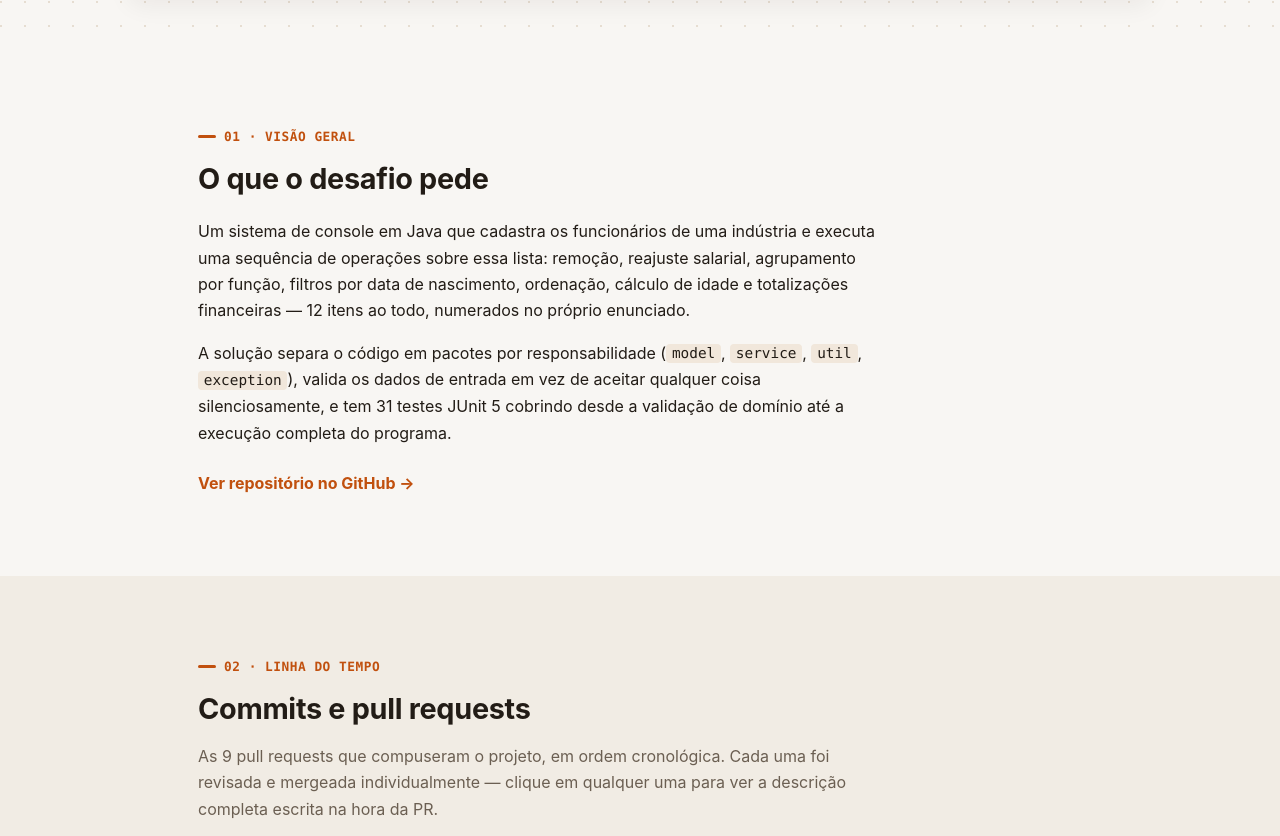
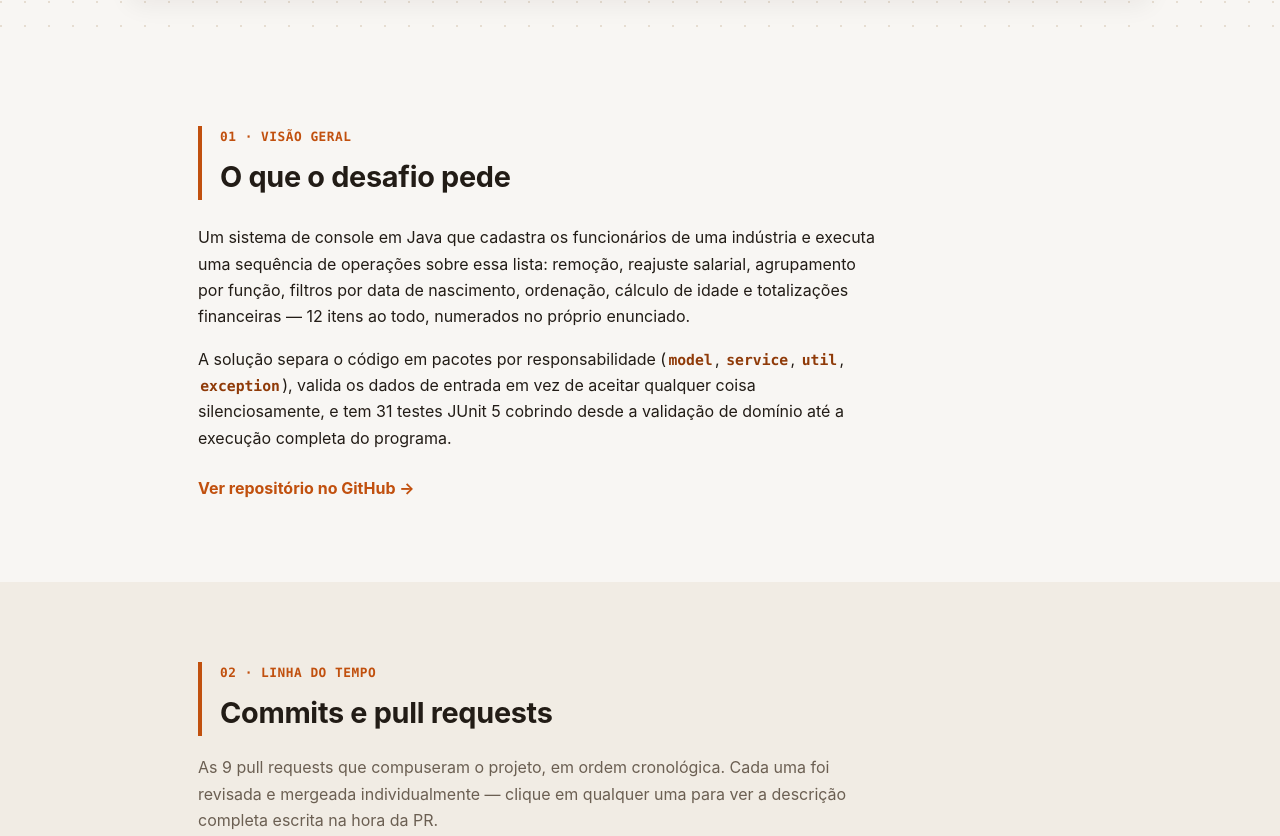
Before and after one commit to Cluwt/desafio-pratico-iniflex-by-cluwt, a plain HTML site: page docs/index.html in a window 1280 px wide. Shown: the part 1164-2000 px from the top of the page. Drawn offline with Linux system fonts and the light colour scheme.

Commit message:
docs: strengthen section headers and fix inline code and grid gap

```diff
--- a/docs/index.html
+++ b/docs/index.html
@@ -89,8 +89,10 @@
 
     <section id="visao-geral" class="section reveal">
       <div class="wrap wrap-narrow">
+        <div class="section-head">
           <p class="section-kicker">01 &middot; Visão geral</p>
           <h2>O que o desafio pede</h2>
+        </div>
         <p>
           Um sistema de console em Java que cadastra os funcionários de uma indústria
           e executa uma sequência de operações sobre essa lista: remoção, reajuste
@@ -113,8 +115,10 @@
 
     <section id="timeline" class="section section-alt reveal">
       <div class="wrap wrap-narrow">
+        <div class="section-head">
           <p class="section-kicker">02 &middot; Linha do tempo</p>
           <h2>Commits e pull requests</h2>
+        </div>
         <p class="section-intro">
           As 9 pull requests que compuseram o projeto, em ordem cronológica. Cada uma
           foi revisada e mergeada individualmente — clique em qualquer uma para ver a
@@ -306,8 +310,10 @@
 
     <section id="dificuldades" class="section reveal">
       <div class="wrap wrap-narrow">
+        <div class="section-head">
           <p class="section-kicker">03 &middot; Dificuldades</p>
           <h2>Dificuldades reais encontradas</h2>
+        </div>
         <p class="section-intro">Nada inventado — só o que de fato travou o processo em algum momento.</p>
         <ul class="card-list">
           <li class="card stagger">
@@ -341,8 +347,10 @@
 
     <section id="contribuicao" class="section section-alt reveal">
       <div class="wrap wrap-narrow">
+        <div class="section-head">
           <p class="section-kicker">04 &middot; Contribuição</p>
           <h2>Onde eu contribuí de fato</h2>
+        </div>
         <p class="section-intro">
           O código foi implementado com apoio de IA (Claude Code). A contribuição
           humana real foi:
--- a/docs/style.css
+++ b/docs/style.css
@@ -70,10 +70,10 @@ body {
 
 code {
   font-family: ui-monospace, SFMono-Regular, "SF Mono", Menlo, Consolas, monospace;
-  background: var(--code-bg);
-  padding: 0.1em 0.4em;
-  border-radius: 4px;
-  font-size: 0.9em;
+  color: var(--accent-strong);
+  font-weight: 600;
+  font-size: 0.92em;
+  padding: 0 0.15em;
 }
 
 h1, h2, h3 {
@@ -447,26 +447,24 @@ h1, h2, h3 {
   background: var(--bg-alt);
 }
 
+.section-head {
+  border-left: 4px solid var(--accent);
+  padding-left: 18px;
+  margin-bottom: 24px;
+}
+
+.section-head h2 {
+  margin-bottom: 0;
+}
+
 .section-kicker {
-  margin: 0 0 8px;
-  display: flex;
-  align-items: center;
-  gap: 8px;
+  margin: 0 0 6px;
   font-size: 0.8rem;
   font-weight: 700;
   letter-spacing: 0.04em;
   text-transform: uppercase;
   color: var(--accent);
   font-family: ui-monospace, SFMono-Regular, "SF Mono", Menlo, Consolas, monospace;
-}
-
-.section-kicker::before {
-  content: "";
-  width: 18px;
-  height: 3px;
-  border-radius: 2px;
-  background: var(--accent);
-  flex: none;
 }
 
 .section h2 {
@@ -693,6 +691,10 @@ h1, h2, h3 {
   gap: 14px;
 }
 
+.card:last-child {
+  grid-column: span 2;
+}
+
 .card {
   position: relative;
   background: var(--surface);
```
Lines whose indentation alone changed are shown as unchanged.
